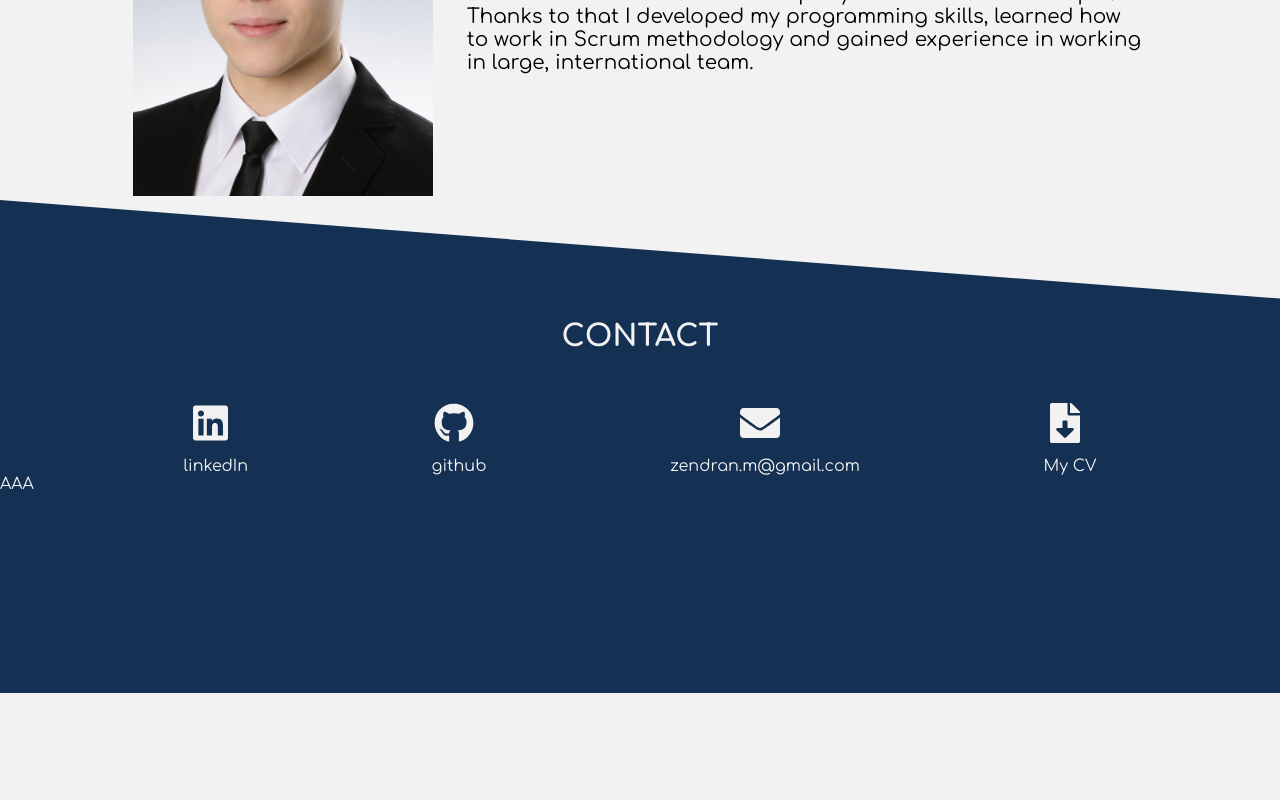
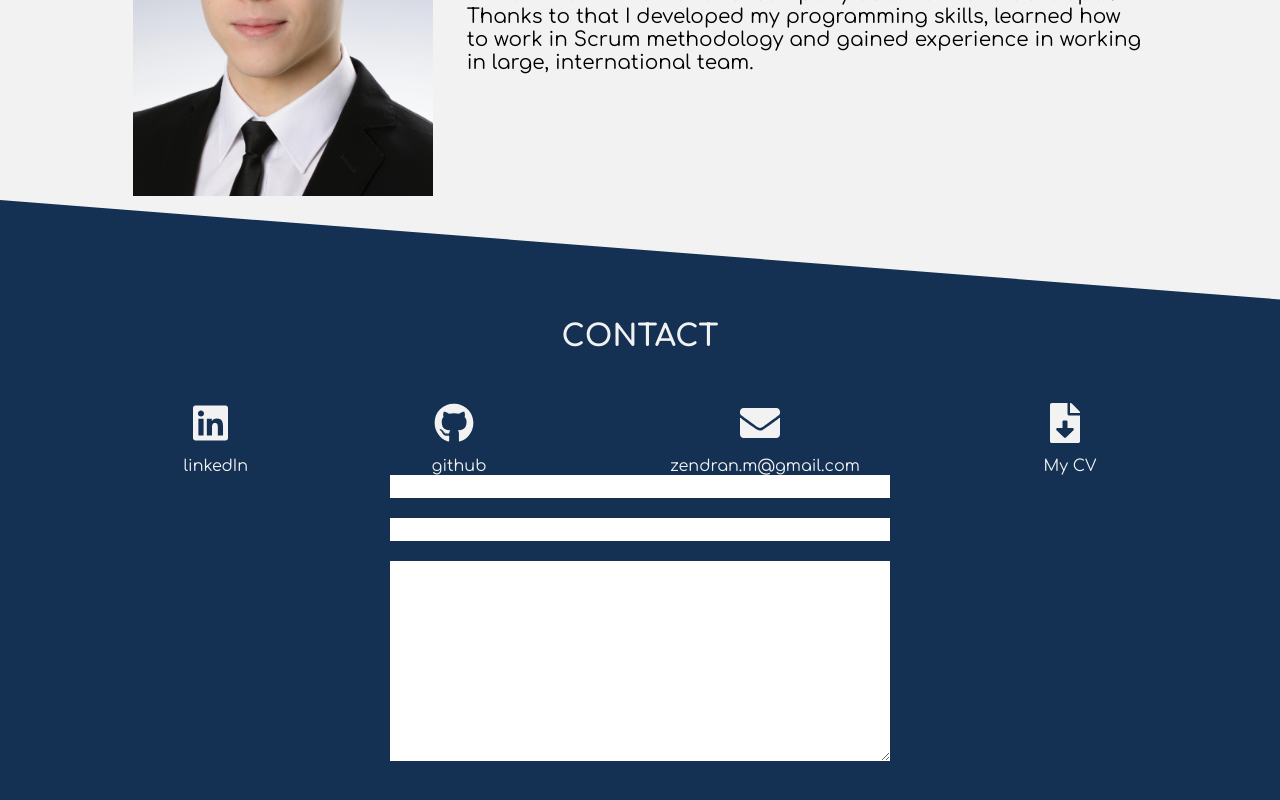
Before and after one commit to zendranm/portfolio-app, a React (Create React App) app: page / in a window 1280 px wide. Shown: the part 2248-3048 px from the top of the page. Before the commit the page ends 2941 px from the top, so only its background shows below. Built offline with nearby package versions, Linux system fonts and the light colour scheme.

Commit message:
Contact panel contact form

```diff
--- /dev/null
+++ b/src/components/EmailPanel.jsx
@@ -0,0 +1,20 @@
+import React from "react";
+import "styles/EmailPanel.scss";
+
+const EmailPanel = () => {
+  return (
+    <div className="EmailPanel">
+      <div className="inputFields">
+        <form>
+          <input type="text" id="name" name="name" />
+          <br />
+          <input type="email" id="email" name="email" />
+          <br />
+          <textarea id="message" name="message" />
+        </form>
+      </div>
+    </div>
+  );
+};
+
+export default EmailPanel;
--- a/src/components/FourthPanel.jsx
+++ b/src/components/FourthPanel.jsx
@@ -1,6 +1,7 @@
 import React from "react";
 import "styles/FourthPanel.scss";
 import SectionTitle from "components/SectionTitle";
+import EmailPanel from "components/EmailPanel";
 import { FontAwesomeIcon } from "@fortawesome/react-fontawesome";
 import { faGithub, faLinkedin } from "@fortawesome/free-brands-svg-icons";
 import { faEnvelope, faFileDownload } from "@fortawesome/free-solid-svg-icons";
@@ -9,7 +10,7 @@ const FourthPanel = () => {
   return (
     <div className="FourthPanel">
       <SectionTitle text="CONTACT" />
-      <div className="test">
+      <div className="centerContext">
         <div className="contactOptions">
           <div className="contactOption">
             <div className="contactIcon">
@@ -37,7 +38,7 @@ const FourthPanel = () => {
           </div>
         </div>
       </div>
-      <div>AAA</div>
+      <EmailPanel />
     </div>
   );
 };
--- /dev/null
+++ b/src/styles/EmailPanel.scss
@@ -0,0 +1,52 @@
+@import "variables";
+
+.EmailPanel {
+  display: flex;
+  flex-direction: row;
+  justify-content: center;
+}
+
+@media (min-width: 200px) {
+  .inputFields {
+    padding-left: 10px;
+    padding-right: 10px;
+    width: calc(100% - 20px);
+    input {
+      font-size: 20px;
+      font-family: $primary-font;
+      width: 100%;
+      padding: 0px;
+      border: none;
+      margin-bottom: 20px;
+    }
+
+    textarea {
+      font-size: 20px;
+      width: 100%;
+      padding: 0px;
+      border: none;
+      height: 200px;
+    }
+
+    input:focus {
+      outline: none;
+    }
+
+    textarea:focus {
+      outline: none;
+    }
+  }
+}
+
+@media (min-width: 500px) {
+  .inputFields {
+    width: fit-content;
+    input {
+      width: 500px;
+    }
+
+    textarea {
+      width: 500px;
+    }
+  }
+}
--- a/src/styles/FourthPanel.scss
+++ b/src/styles/FourthPanel.scss
@@ -24,7 +24,7 @@
 }
 
 @media (min-width: 300px) {
-  .test {
+  .centerContext {
     display: flex;
     flex-direction: row;
     justify-content: center;
@@ -48,7 +48,7 @@
 }
 
 @media (min-width: 500px) {
-  .test {
+  .centerContext {
     display: inline;
   }
 
--- a/src/styles/index.scss
+++ b/src/styles/index.scss
@@ -1,10 +1,9 @@
 @import "variables";
-@import url("https://fonts.googleapis.com/css2?family=Comfortaa:wght@300;400;500;600;700&display=swap");
 
 body {
   background-color: $body-color;
   color: $font-color-1;
-  font-family: "Comfortaa", cursive;
+  font-family: $primary-font;
   margin: 0px;
 }
 
--- a/src/styles/variables.scss
+++ b/src/styles/variables.scss
@@ -13,3 +13,8 @@ $project-panel-width: 450;
 $project-panel-ratio: 0.8;
 $project-panel-margins: 20;
 $scroll-bar-width: 17;
+
+// FONTS
+@import url("https://fonts.googleapis.com/css2?family=Comfortaa:wght@300;400;500;600;700&display=swap");
+
+$primary-font: "Comfortaa", cursive;
```
